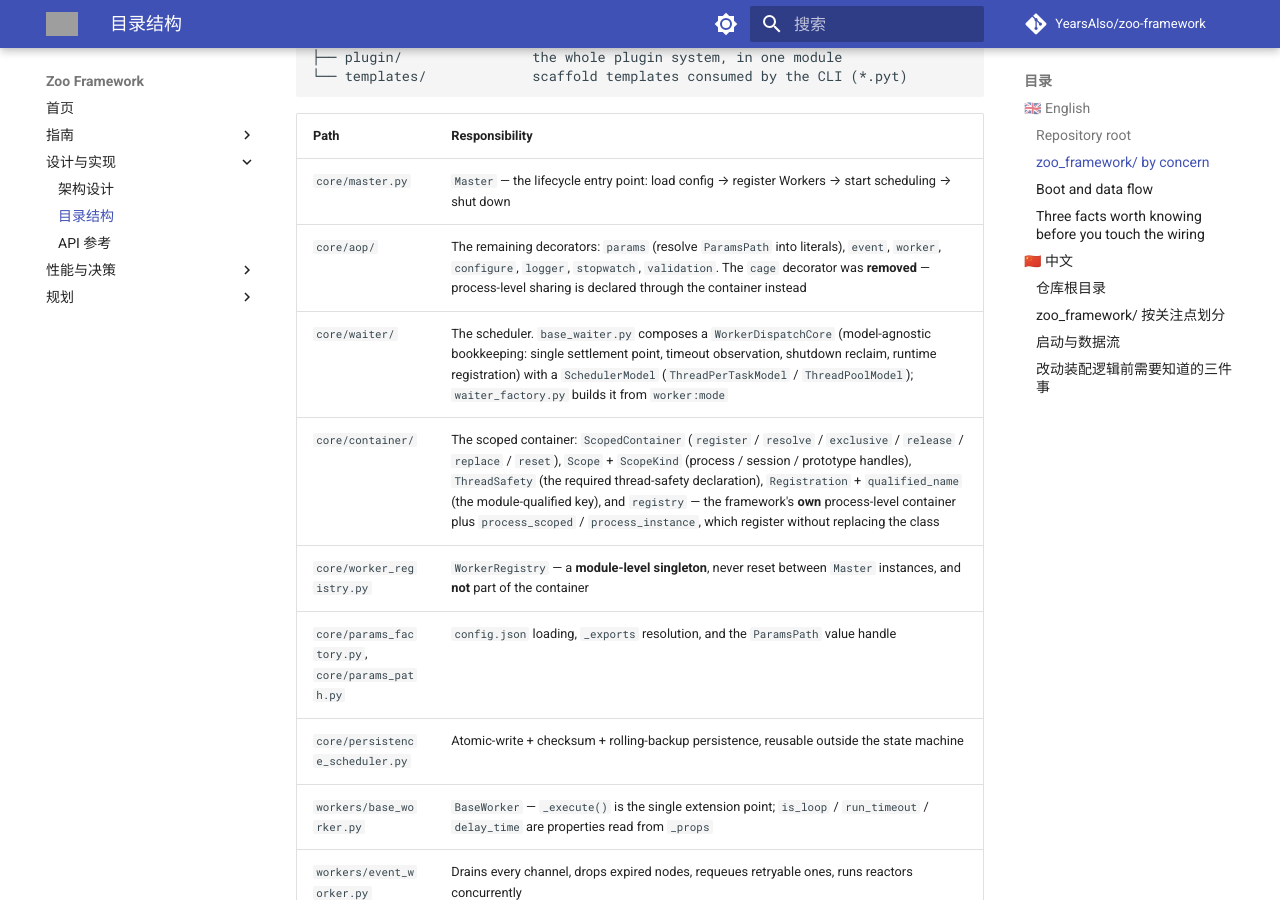
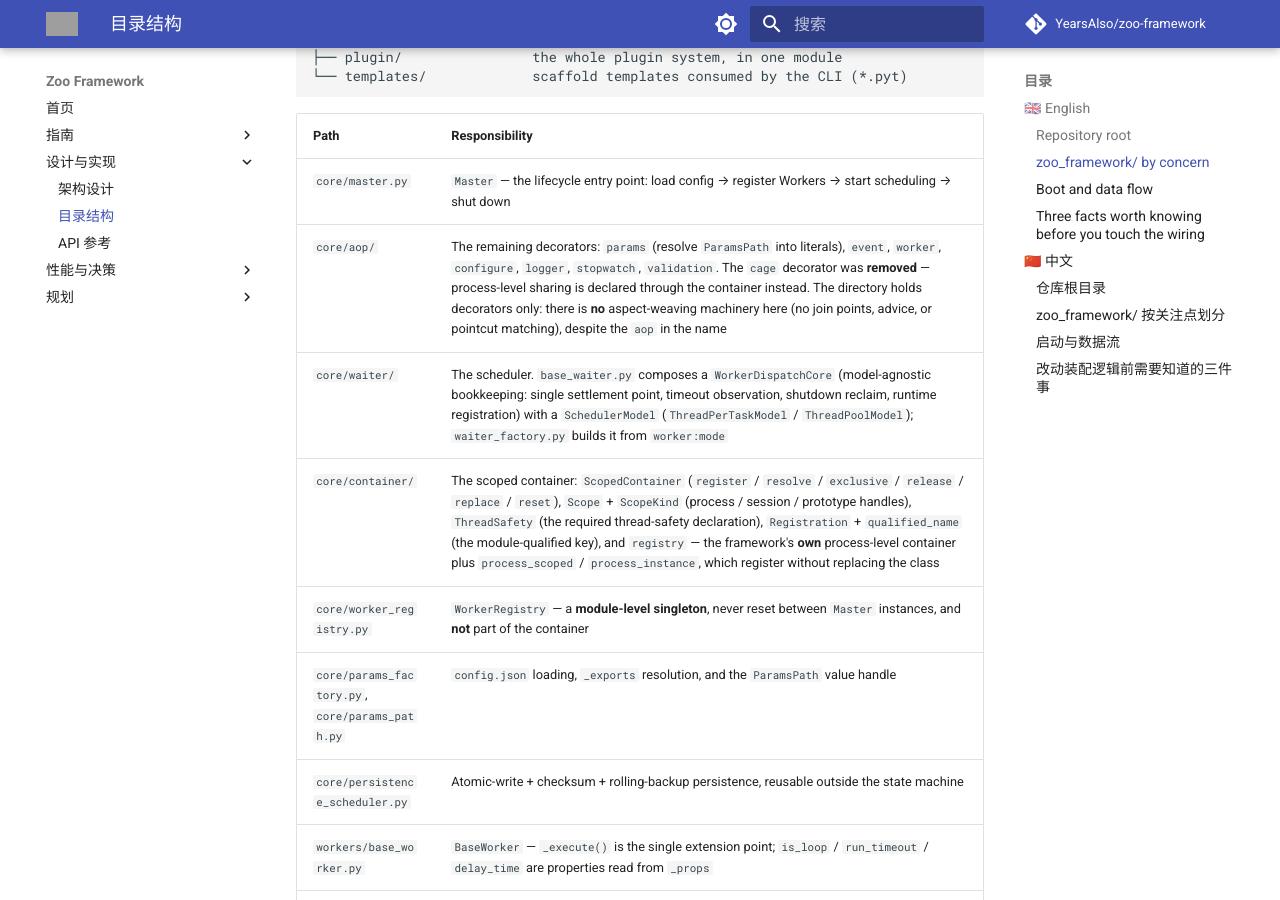
Before and after one commit to YearsAlso/zoo-framework, an MkDocs documentation site: the page built from docs/structure.md, in a window 1280 px wide and 900 px high, scrolled down 1147 px. Built offline with MkDocs 1.6.1 and Material for MkDocs 9.7.7, drawn with Linux system fonts in a browser that asks for light colours; comment, search, counter and statistics services are not loaded; some of the changed text lies outside the part shown; grey boxes are pictures that could not be loaded.

Commit message:
docs(structure): 声明 core/aop 不含切面织入机制
包名里有 aop，读者天然会把"多了一个 container 包"读成"引入了切面织入"。补一句显式
否证：该目录只有装饰器，无连接点、无通知、无切点匹配。

核实方式：对 zoo_framework/**/*.py 逐个 grep weave / joinpoint / join point / advice /
pointcut / aspect / interceptor，全部零命中；core/aop/ 下实际只有 8 个装饰器与工具模块
（configure / event / logger / params / stopwatch / validation / worker / __init__）。

中英两半同步。

Co-Authored-By: Claude Sonnet 5 <noreply@anthropic.com>

```diff
--- a/docs/structure.md
+++ b/docs/structure.md
@@ -58,7 +58,7 @@ zoo_framework/
 | Path | Responsibility |
 |---|---|
 | `core/master.py` | `Master` — the lifecycle entry point: load config → register Workers → start scheduling → shut down |
-| `core/aop/` | The remaining decorators: `params` (resolve `ParamsPath` into literals), `event`, `worker`, `configure`, `logger`, `stopwatch`, `validation`. The `cage` decorator was **removed** — process-level sharing is declared through the container instead |
+| `core/aop/` | The remaining decorators: `params` (resolve `ParamsPath` into literals), `event`, `worker`, `configure`, `logger`, `stopwatch`, `validation`. The `cage` decorator was **removed** — process-level sharing is declared through the container instead. The directory holds decorators only: there is **no** aspect-weaving machinery here (no join points, advice, or pointcut matching), despite the `aop` in the name |
 | `core/waiter/` | The scheduler. `base_waiter.py` composes a `WorkerDispatchCore` (model-agnostic bookkeeping: single settlement point, timeout observation, shutdown reclaim, runtime registration) with a `SchedulerModel` (`ThreadPerTaskModel` / `ThreadPoolModel`); `waiter_factory.py` builds it from `worker:mode` |
 | `core/container/` | The scoped container: `ScopedContainer` (`register` / `resolve` / `exclusive` / `release` / `replace` / `reset`), `Scope` + `ScopeKind` (process / session / prototype handles), `ThreadSafety` (the required thread-safety declaration), `Registration` + `qualified_name` (the module-qualified key), and `registry` — the framework's **own** process-level container plus `process_scoped` / `process_instance`, which register without replacing the class |
 | `core/worker_registry.py` | `WorkerRegistry` — a **module-level singleton**, never reset between `Master` instances, and **not** part of the container |
@@ -194,7 +194,7 @@ zoo_framework/
 | 路径 | 职责 |
 |---|---|
 | `core/master.py` | `Master` —— 生命周期入口：加载配置 → 注册 Worker → 启动调度 → 停机 |
-| `core/aop/` | 余下的装饰器：`params`（把 `ParamsPath` 解析为字面值）、`event`、`worker`、`configure`、`logger`、`stopwatch`、`validation`。`cage` 装饰器**已删除** —— 进程级共享改由容器声明 |
+| `core/aop/` | 余下的装饰器：`params`（把 `ParamsPath` 解析为字面值）、`event`、`worker`、`configure`、`logger`、`stopwatch`、`validation`。`cage` 装饰器**已删除** —— 进程级共享改由容器声明。该目录只有装饰器：**没有**切面织入机制（无连接点、无通知、无切点匹配），尽管包名里有 `aop` |
 | `core/waiter/` | 调度器。`base_waiter.py` 把 `WorkerDispatchCore`（模型无关的簿记：单一结算收口、超时观测、停机资源回收、运行期注册）与 `SchedulerModel`（`ThreadPerTaskModel` / `ThreadPoolModel`）组合起来；`waiter_factory.py` 按 `worker:mode` 装配 |
 | `core/container/` | 按作用域解析的容器：`ScopedContainer`（`register` / `resolve` / `exclusive` / `release` / `replace` / `reset`）、`Scope` + `ScopeKind`（进程 / 会话 / 原型三种句柄）、`ThreadSafety`（必填的线程安全声明）、`Registration` + `qualified_name`（模块+限定名的键），以及 `registry` —— 框架**自身**的进程级容器与 `process_scoped` / `process_instance`（登记但**不替换类**） |
 | `core/worker_registry.py` | `WorkerRegistry` —— **模块级单例**，在不同 `Master` 实例之间从不重置，且**不属于**容器 |
```
